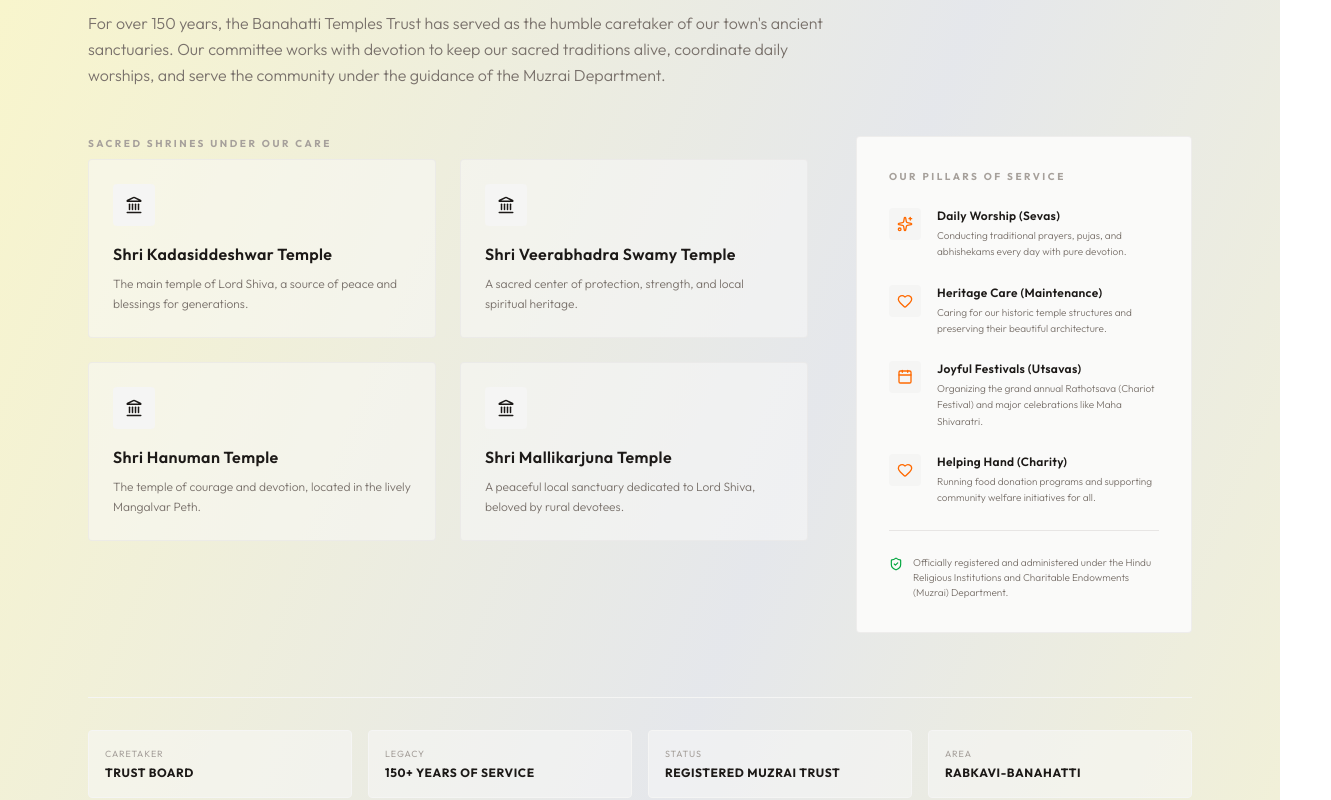
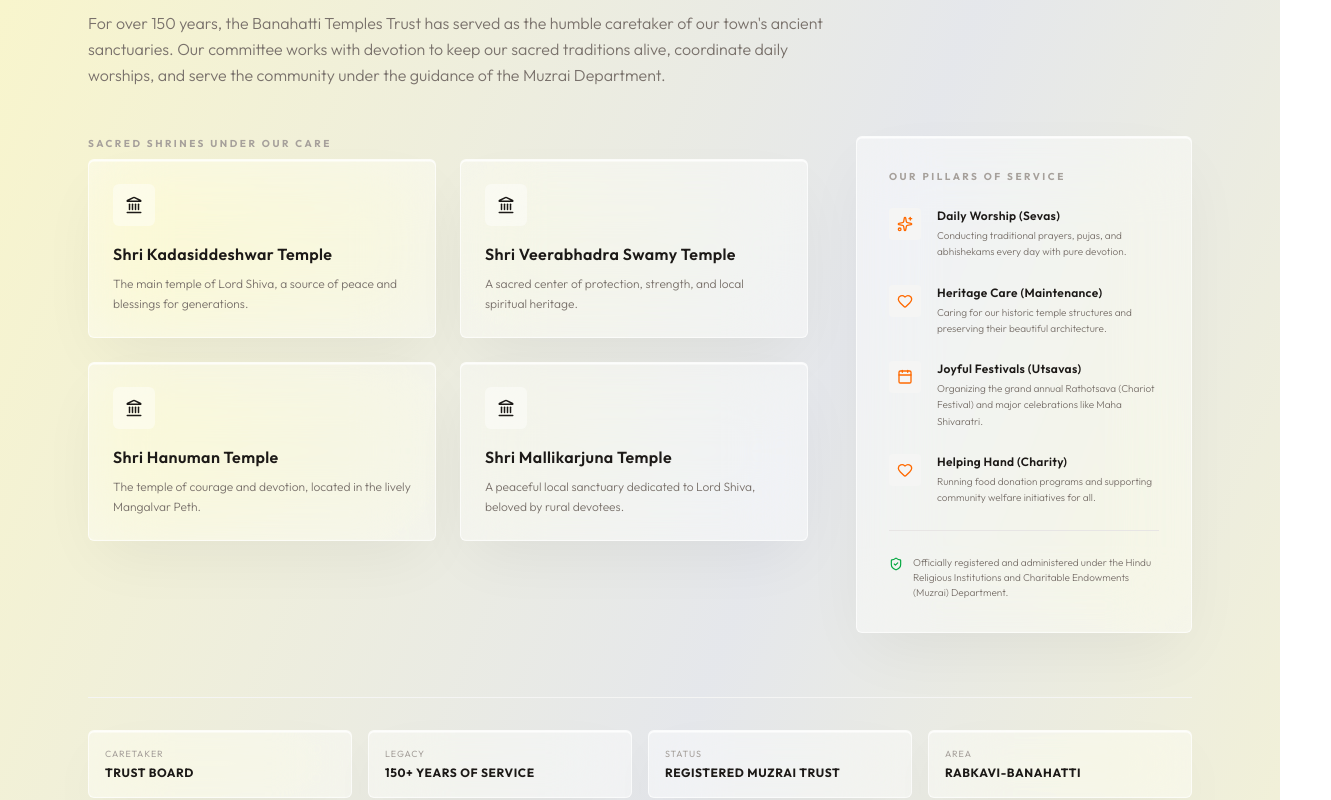
Before and after one commit to Mohan-Badiger/KDS-Temple-Website, a React (Vite) app in the folder frontend/: page / in a window 1280 px wide. Shown: the part 760-1560 px from the top of the page, 1331 px wide, since content can reach past the window. Built offline with nearby package versions, Linux system fonts and the light colour scheme; no server answers; a web font is replaced by a local one.

Commit message:
feat: initialize frontend project with core pages and reusable UI components

```diff
--- a/frontend/src/App.jsx
+++ b/frontend/src/App.jsx
@@ -63,7 +63,7 @@ const App = () => {
         pauseOnHover
         theme="light"
       />
-      <div className='px-4 sm:px-[3vw] md:px-[4vw] lg:px-[5vw] bg-gradient-to-br from-yellow-100 via-gray-200 to-yellow-100 min-h-screen flex flex-col'>
+      <div className='px-4 sm:px-[3vw] md:px-[4vw] lg:px-[5vw] bg-gradient-to-br from-yellow-100 via-gray-200 to-yellow-100 min-h-screen flex flex-col overflow-x-hidden'>
         <Navbar />
         <ScrollToTop />
         <main className="flex-grow">
--- a/frontend/src/components/AboutCard.jsx
+++ b/frontend/src/components/AboutCard.jsx
@@ -84,9 +84,9 @@ const AboutCard = () => {
                                     whileInView={{ opacity: 1, scale: 1 }}
                                     viewport={{ once: true }}
                                     transition={{ delay: idx * 0.1 }}
-                                    className="p-6 bg-stone-50/50 border border-stone-200/60 rounded-sm hover:shadow-md hover:border-orange-500/20 transition-all duration-300 group"
+                                    className="p-6 bg-liquid-glass-card rounded-md hover:scale-[1.01] transition-all duration-300 group"
                                 >
-                                    <div className="mb-4 p-3 bg-stone-100 rounded-sm w-fit group-hover:bg-orange-50 transition-colors">
+                                    <div className="mb-4 p-3 bg-white/40 rounded-md w-fit group-hover:bg-orange-50/50 transition-colors">
                                         {shrine.icon}
                                     </div>
                                     <h4 className="text-md font-semibold font-cinzel text-stone-900 mb-2 tracking-wide group-hover:text-orange-600 transition-colors">{shrine.name}</h4>
@@ -98,7 +98,7 @@ const AboutCard = () => {
 
                     {/* Right Side: Pillars of Service (4 cols on lg) */}
                     <div className="lg:col-span-4">
-                        <div className="bg-stone-50 border border-stone-200/60 p-6 sm:p-8 rounded-sm space-y-6">
+                        <div className="bg-liquid-glass-card p-6 sm:p-8 rounded-md space-y-6">
                             <h3 className="text-[10px] uppercase tracking-[0.25em] font-bold text-stone-400">Our Pillars of Service</h3>
                             <div className="space-y-6">
                                 {pillars.map((pillar, idx) => (
@@ -138,19 +138,19 @@ const AboutCard = () => {
                     viewport={{ once: true }}
                     className="grid grid-cols-2 md:grid-cols-4 gap-4 border-t border-stone-100 pt-8"
                 >
-                    <div className="bg-stone-50/50 border border-stone-100 p-4 rounded-sm text-center md:text-left">
+                    <div className="bg-liquid-glass-card p-4 rounded-md text-center md:text-left">
                         <p className="text-[9px] uppercase tracking-widest text-stone-400 mb-1">Caretaker</p>
                         <p className="text-xs font-bold text-stone-900 uppercase font-cinzel tracking-wider">Trust Board</p>
                     </div>
-                    <div className="bg-stone-50/50 border border-stone-100 p-4 rounded-sm text-center md:text-left">
+                    <div className="bg-liquid-glass-card p-4 rounded-md text-center md:text-left">
                         <p className="text-[9px] uppercase tracking-widest text-stone-400 mb-1">Legacy</p>
                         <p className="text-xs font-bold text-stone-900 uppercase font-cinzel tracking-wider">150+ Years of Service</p>
                     </div>
-                    <div className="bg-stone-50/50 border border-stone-100 p-4 rounded-sm text-center md:text-left">
+                    <div className="bg-liquid-glass-card p-4 rounded-md text-center md:text-left">
                         <p className="text-[9px] uppercase tracking-widest text-stone-400 mb-1">Status</p>
                         <p className="text-xs font-bold text-stone-900 uppercase font-cinzel tracking-wider">Registered Muzrai Trust</p>
                     </div>
-                    <div className="bg-stone-50/50 border border-stone-100 p-4 rounded-sm text-center md:text-left">
+                    <div className="bg-liquid-glass-card p-4 rounded-md text-center md:text-left">
                         <p className="text-[9px] uppercase tracking-widest text-stone-400 mb-1">Area</p>
                         <p className="text-xs font-bold text-stone-900 uppercase font-cinzel tracking-wider">Rabkavi-Banahatti</p>
                     </div>
```
